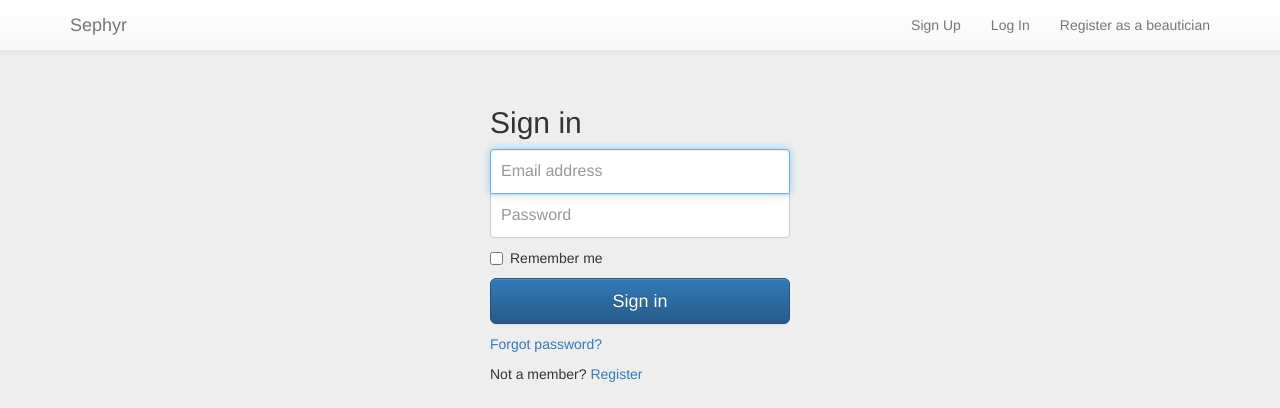
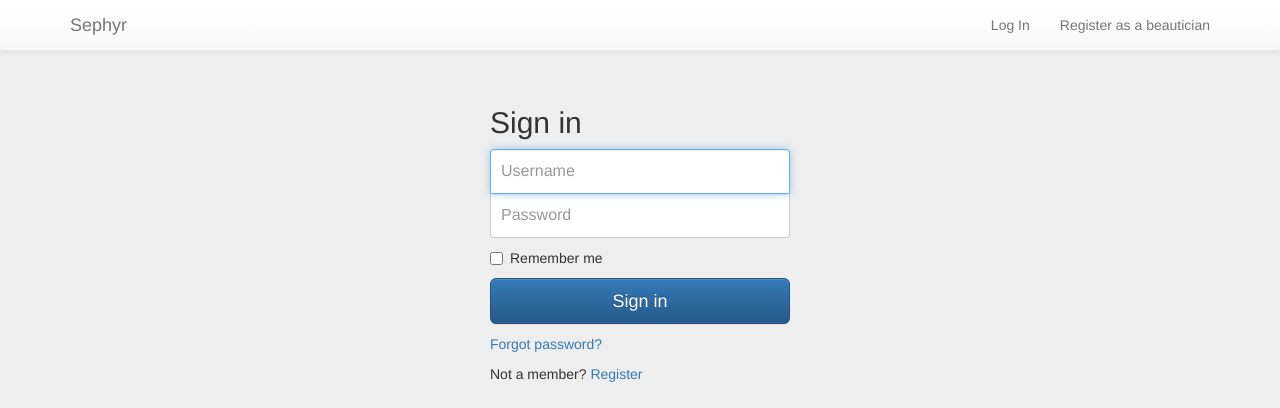
Before and after one commit to derek-nguyen/sephyr, a Django app: template app/templates/registration/login.html in a window 1280 px wide. Shown: the top 408 px of the page. Run offline with Django 3.2, Linux system fonts and the light colour scheme; the template is opened without the code that fills it, so the values that code supplies are empty; some libraries are stand-ins or nearby versions.

Commit message:
login/logout functional

```diff
--- a/app/models.py
+++ b/app/models.py
@@ -2,9 +2,12 @@ from django.db import models
 from django.forms import ModelForm
 from django.contrib.auth.models import User
 
-class Provider(models.Model):
+class Artist(models.Model):
 	user = models.OneToOneField(User, on_delete=models.CASCADE)
 	address = models.CharField(max_length=100)
+
+class Client(models.Model):
+  user = models.OneToOneField(User, on_delete=models.CASCADE)
 
 class LandingSubscriber(models.Model):
     first_name = models.CharField(max_length=50, blank=True)
--- a/app/templates/navbar.html
+++ b/app/templates/navbar.html
@@ -28,8 +28,11 @@
                 </li>
             </ul> -->
             <ul class="nav navbar-nav navbar-right">
-                <li><a href="{% url 'registration_register' %}">Sign Up</a></li>
-                <li><a href="{% url 'auth_login' %}">Log In</a></li>
+                {% if user.is_authenticated %}
+                    <li><a href="{% url 'auth_logout' %}?next=/"> Logout</a></li>
+                {% else %}
+                    <li><a href="{% url 'auth_login' %}">Log In</a></li>
+                {% endif %}
                 <li><a href="{% url 'registration_register' %}">Register as a beautician</a></li>
             </ul>
         </div>
--- a/app/templates/registration/login.html
+++ b/app/templates/registration/login.html
@@ -10,19 +10,20 @@
 	{% include "navbar.html" %}
 
 	<div class="container">
-		<form class="form-signin" method="post" action=".">
+		<form class="form-signin" method="post">
 			{% csrf_token %}
 			<h2 class="form-signin-heading">Sign in</h2>
-			<label for="inputEmail" class="sr-only">Email address</label>
-			<input type="email" id="inputEmail" class="form-control" placeholder="Email address" required="" autofocus="">
+			<label for="inputEmail" class="sr-only">Username</label>
+			 <input type="text" class="form-control" name="username" placeholder="Username" required="" autofocus="" />
 			<label for="inputPassword" class="sr-only">Password</label>
-			<input type="password" id="inputPassword" class="form-control" placeholder="Password" required="">
+			 <input type="password" class="form-control" name="password" placeholder="Password" required=""/>
 			<div class="checkbox">
 				<label>
 					<input type="checkbox" value="remember-me"> Remember me
 				</label>
 			</div>
 			<button class="btn btn-lg btn-primary btn-block" type="submit">Sign in</button>
+			<input type="hidden" name="next" value="{{ next }}" />
 			<p id="forgot-password" ><a href="{% url 'auth_password_reset' %}">Forgot password?</a></p>
 			<p>Not a member? <a href="{% url 'registration_register' %}">Register</a></p>
 		</form>
--- a/app/urls.py
+++ b/app/urls.py
@@ -11,9 +11,6 @@ urlpatterns = [
 
 # registration naming
 
-# ^ ^$ [name='index']
-# ^ ^landing/$ [name='landing']
-# ^ ^thankyou/$ [name='thankyou']
 # ^ ^accounts/ ^register/$ [name='registration_register']
 # ^ ^accounts/ ^register/closed/$ [name='registration_disallowed']
 # ^ ^accounts/ ^login/$ [name='auth_login']
--- a/app/views.py
+++ b/app/views.py
@@ -1,4 +1,5 @@
 from django.shortcuts import render, redirect
+from django.contrib.auth.decorators import login_required
 from django.http import HttpResponse
 
 from .models import LandingSubscriber
@@ -7,8 +8,9 @@ from .models import LandingSubscriberForm
 from util import validate_email
 import re
 
+@login_required
 def index( request ):
-	return render(request, 'index.html', None)
+    return render(request, 'index.html', None)
 
 def landing( request ):
     return render(request, 'landing.html', None)
--- a/sephyr/settings.py
+++ b/sephyr/settings.py
@@ -60,10 +60,10 @@ TEMPLATES = [
     },
 ]
 
-REGISTRATION_OPEN = True                # If True, users can register
+REGISTRATION_OPEN = True        # If True, users can register
 ACCOUNT_ACTIVATION_DAYS = 7     # One-week activation window; you may, of course, use a different value.
 REGISTRATION_AUTO_LOGIN = True  # If True, the user will be automatically logged in.
-LOGIN_REDIRECT_URL = '/rango/'  # The page you want users to arrive at after they successful log in
+LOGIN_REDIRECT_URL = '/'  # The page you want users to arrive at after they successful log in
 LOGIN_URL = '/accounts/login/'  # The page users are directed to if they are not logged in,
                                                                 # and are trying to access pages requiring authentication
 
--- a/static/css/login.css
+++ b/static/css/login.css
@@ -27,7 +27,7 @@ body {
 .form-signin .form-control:focus {
   z-index: 2;
 }
-.form-signin input[type="email"] {
+.form-signin input[type="text"] {
   margin-bottom: -1px;
   border-bottom-right-radius: 0;
   border-bottom-left-radius: 0;
```
Also changed, not shown: app/migrations/0004_auto_20161207_0711.py (added).
